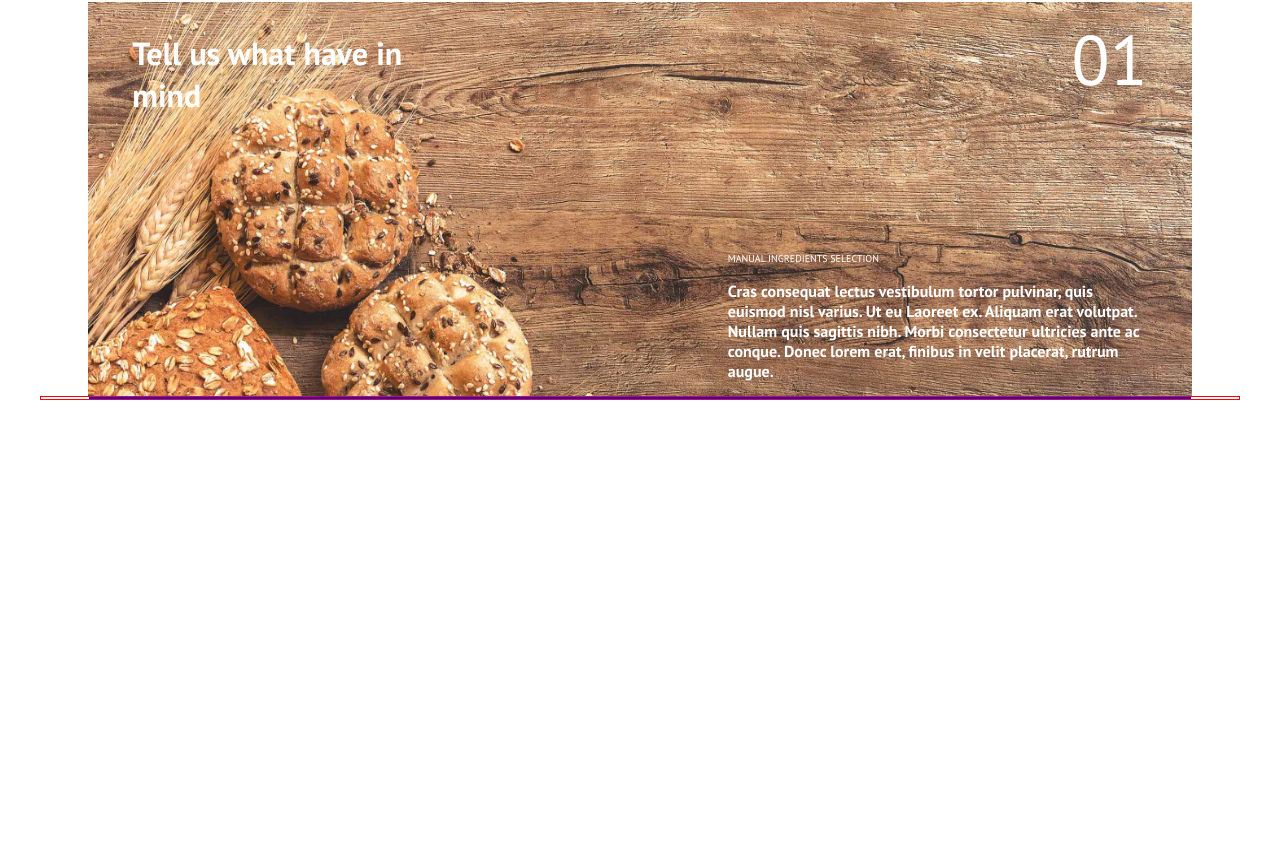
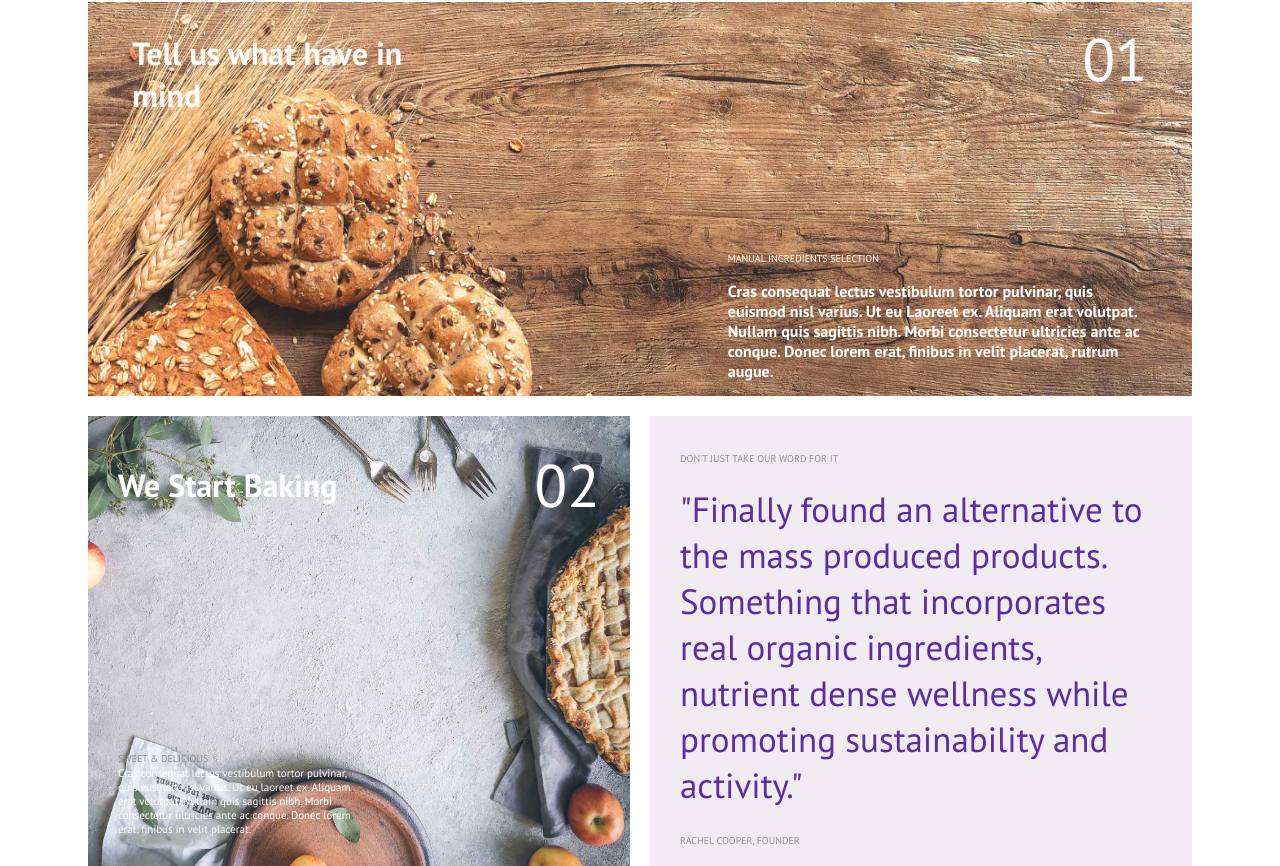
Before and after one commit to IonCatana/proj-html-vuejs, a Vue app: page / in a window 1280 px wide. Shown: the part 2367-3233 px from the top of the page. Before the commit the page ends 2767 px from the top, so only its background shows below. Built offline with nearby package versions, Linux system fonts and the light colour scheme.

Commit message:
component StartBaking done

```diff
--- a/src/components/Main/HavingMind.vue
+++ b/src/components/Main/HavingMind.vue
@@ -54,7 +54,7 @@ export default {};
   }
   span {
     color: #ffffff;
-    font-size: 70px;
+    font-size: 60px;
   }
 }
 .description{
--- a/src/components/Main/MyMain.vue
+++ b/src/components/Main/MyMain.vue
@@ -5,6 +5,7 @@
     <AllProducts />
     <HavingMind />
     <StartBaking />
+    <DeliveringHome />
   </div>
 </template>
 
@@ -14,6 +15,7 @@ import SpecialMoments from "./SpecialMoments.vue";
 import AllProducts from "./AllProducts.vue";
 import HavingMind from './HavingMind.vue'
 import StartBaking from "./StartBaking.vue"
+import DeliveringHome from './DeliveringHome.vue'
 export default {
   name: "MyMain",
   components: {
@@ -22,6 +24,7 @@ export default {
     AllProducts,
     HavingMind,
     StartBaking,
+    DeliveringHome,
   },
 };
 </script>
--- a/src/components/Main/StartBaking.vue
+++ b/src/components/Main/StartBaking.vue
@@ -1,24 +1,102 @@
 <template>
   <div id="start_baking">
     <div class="container">
-
+      <div class="cards">
+        <div class="card">
+          <div class="thumb_nail">
+            <div class="flex">
+              <h1>We Start Baking</h1>
+              <span>02</span>
+            </div>
+            <div class="description">
+              <span class="manatee"> Sweet & Delicious</span>
+              <p>
+                Cras consequat lectus vestibulum tortor pulvinar, quis eusmod
+                nisl varius. Ut eu laoreet ex. Aliquam erat volutpat. Nullam
+                quis sagittis nibh. Morbi consectetur ultricies ante ac conque.
+                Donec lorem erat, finibus in velit placerat.
+              </p>
+            </div>
+          </div>
+        </div>
+        <div class="card">
+          <div class="description_bakery">
+            <span class="manatee">Don't Just Take Our Word For It</span>
+            <p class="daisy_bush">
+              "Finally found an alternative to the mass produced products.
+              Something that incorporates real organic ingredients, nutrient
+              dense wellness while promoting sustainability and activity."
+            </p>
+            <span class="manatee">Rachel Cooper, Founder</span>
+          </div>
+        </div>
+      </div>
     </div>
   </div>
 </template>
 
 <script>
-  export default {
-
-  }
+export default {};
 </script>
 
 <style lang="scss" scoped>
-#start_baking{
+#start_baking {
+  padding-top: 20px;
   width: 1200px;
   margin: 0 auto;
-  border: 1px solid red;
 }
-.container{
-  border: 1px solid blue;
+.cards {
+  display: flex;
+  gap: 20px;
+  width: 100%;
+  .card {
+    width: 50%;
+  }
+  .thumb_nail {
+    background-image: url("../../assets/img/bakery-process-2.jpg");
+    background-repeat: no-repeat;
+    background-size: 100% 450px;
+    margin: 0 auto;
+    display: flex;
+    flex-direction: column;
+    justify-content: space-between;
+    width: 100%;
+    height: 450px;
+    padding: 30px;
+    .description {
+      width: 50%;
+      p {
+        font-size: 11px;
+        color: #ffffff;
+      }
+    }
+
+    .flex {
+      display: flex;
+      justify-content: space-between;
+      align-items: center;
+      h1 {
+        color: #ffffff;
+        font-size: 32px;
+      }
+      span {
+        font-size: 60px;
+        color: #ffffff;
+      }
+    }
+  }
+}
+.manatee {
+  text-transform: uppercase;
+  font-size: 10px;
+}
+.description_bakery {
+  background-color: #f0ecf1;
+  padding: 30px;
+  height: 450px;
+  p{
+    padding: 20px 0;
+    font-size: 35px;
+  }
 }
 </style>
```
Also changed, not shown: src/components/Main/DeliveringHome.vue (added).
